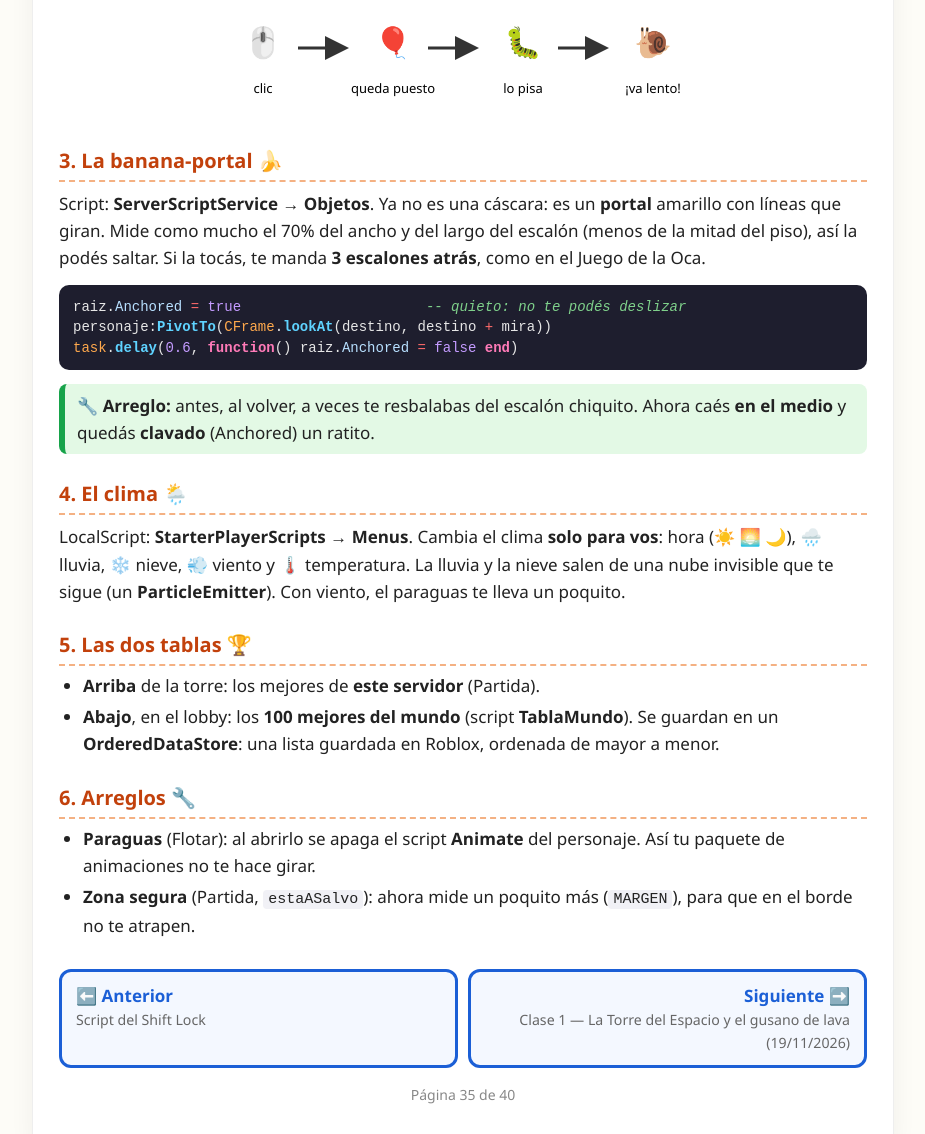
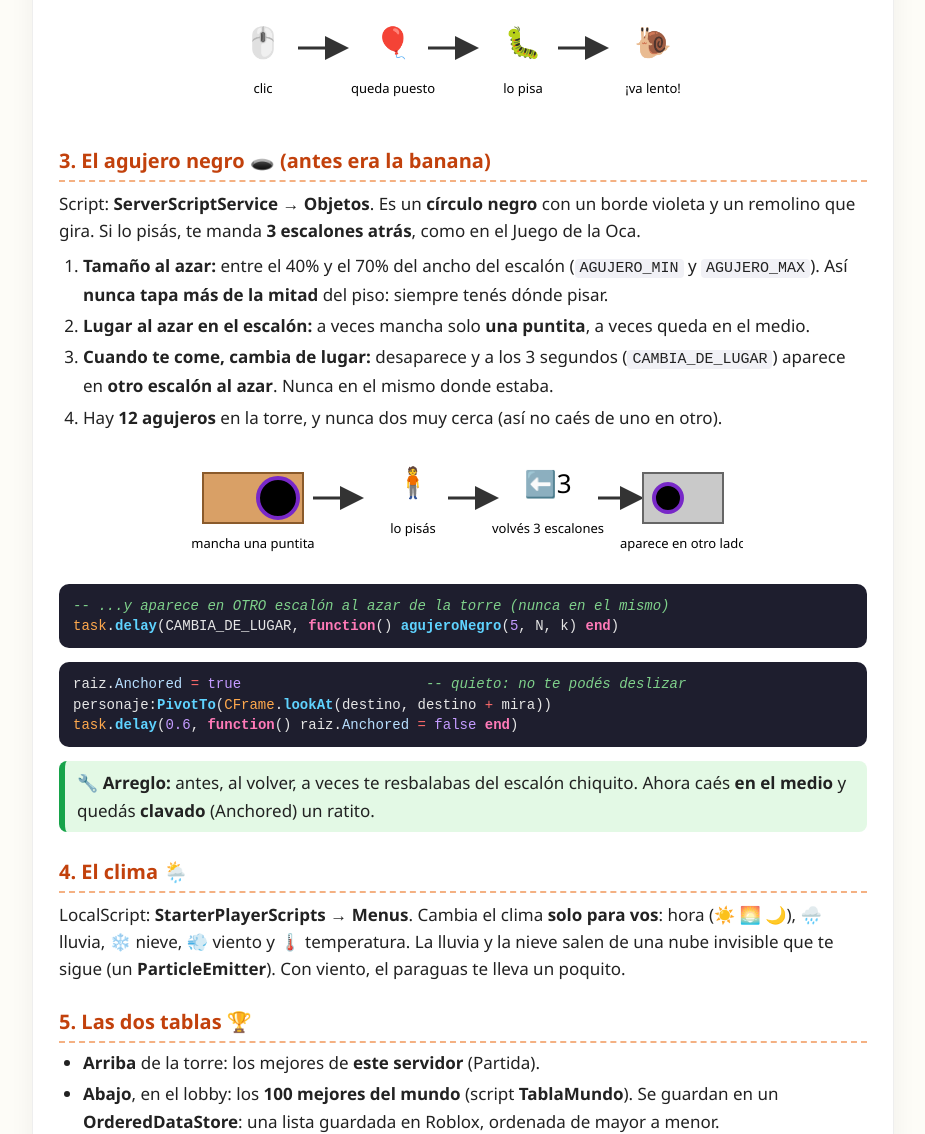
Before and after one commit to lefasom/estudios-de-roblox, a plain HTML site: page libro/codigo/mejoras.html in a window 1280 px wide. Shown: the part 1042-2176 px from the top of the page, without its empty margins (177-1102 px from the left). Drawn offline with Linux system fonts and the light colour scheme.

Commit message:
Agujero negro: la banana-portal ahora es un agujero negro que cambia de lugar
Juego (ServerScriptService.Objetos, guardado en Roblox, versión 25):
- La banana-portal se reemplazó por un "AgujeroNegro": círculo negro con
  borde violeta Neon, remolino de líneas violetas que gira, luz violeta y
  humito oscuro. Cartel "🕳️ AGUJERO NEGRO ⬅️ 3".
- Tamaño al azar entre 40% y 70% del ancho del escalón (AGUJERO_MIN /
  AGUJERO_MAX): nunca tapa más de la mitad del piso.
- Lugar al azar dentro del escalón: a veces mancha solo una puntita,
  a veces queda en el medio (siempre adentro del escalón).
- Cuando te come: te manda 3 escalones atrás (como antes), el agujero se
  borra y a los 3 s (CAMBIA_DE_LUGAR) aparece en otro escalón al azar de
  la torre, nunca en el mismo. Siguen siendo 12 y nunca dos muy cerca.
- viajar() ahora devuelve true/false: si estás en el tiempo de espera,
  el agujero no se gasta.
- Probado en Play: 12 agujeros planos; al pisar uno desaparece y aparece
  otro en otro lugar; sin errores.

Libro:
- codigo/mejoras.html: sección 3 nueva "El agujero negro" con dibujo SVG.
- clases/clase-4.html: título, lista, link y desafío nuevo (AGUJERO_MAX).
- codigo/funciones-en-mi-juego.html: hacerAgujero y agujeroNegro en la tabla.
- construir/juguetes.html, construir/lobby.html, index.html, nav.js: nombre nuevo.
- CLAUDE.md y recomendaciones-objetivo.md actualizados.

Co-Authored-By: Claude Opus 5.5 <noreply@anthropic.com>

```diff
--- a/libro/codigo/mejoras.html
+++ b/libro/codigo/mejoras.html
@@ -3,12 +3,12 @@
 <head>
 <meta charset="utf-8">
 <meta name="viewport" content="width=device-width, initial-scale=1">
-<title>Niveles, globo, banana-portal, clima y tablas — Mi libro de Roblox</title>
+<title>Niveles, globo, agujero negro, clima y tablas — Mi libro de Roblox</title>
 <link rel="stylesheet" href="../estilo.css">
 </head>
 <body data-pagina="codigo/mejoras.html">
 <div class="hoja">
-  <h2>📊 Niveles, globo, banana-portal, clima y tablas</h2>
+  <h2>📊 Niveles, globo, agujero negro, clima y tablas</h2>
   <div class="necesitas">🧭 <b class="t">Antes de esto tenés que conocer:</b> <a href="funciones-con-datos.html">Funciones 2</a>, <a href="funciones-y-eventos.html">Funciones 3 (eventos)</a> y <a href="../antes/editor-y-output.html">El editor y el Output</a>.</div>
   <a class="enlace juego" href="../construir/lobby.html"><span class="emoji">🎮</span><span><b>¿Dónde se ve en el juego?</b><br>El lobby, la torre y los botones de la izquierda.</span></a>
 
@@ -44,8 +44,32 @@ function Partida.altoSalto(jugador)   return 7.2 + 0.5 * Partida.nivel(jugador,
     </svg>
   </div>
 
-  <h3>3. La banana-portal 🍌</h3>
-  <p>Script: <b>ServerScriptService → Objetos</b>. Ya no es una cáscara: es un <b>portal</b> amarillo con líneas que giran. Mide como mucho el 70% del ancho y del largo del escalón (menos de la mitad del piso), así la podés saltar. Si la tocás, te manda <b>3 escalones atrás</b>, como en el Juego de la Oca.</p>
+  <h3>3. El agujero negro 🕳️ (antes era la banana)</h3>
+  <p>Script: <b>ServerScriptService → Objetos</b>. Es un <b>círculo negro</b> con un borde violeta y un remolino que gira. Si lo pisás, te manda <b>3 escalones atrás</b>, como en el Juego de la Oca.</p>
+  <ol>
+    <li><b>Tamaño al azar:</b> entre el 40% y el 70% del ancho del escalón (<code>AGUJERO_MIN</code> y <code>AGUJERO_MAX</code>). Así <b>nunca tapa más de la mitad</b> del piso: siempre tenés dónde pisar.</li>
+    <li><b>Lugar al azar en el escalón:</b> a veces mancha solo <b>una puntita</b>, a veces queda en el medio.</li>
+    <li><b>Cuando te come, cambia de lugar:</b> desaparece y a los 3 segundos (<code>CAMBIA_DE_LUGAR</code>) aparece en <b>otro escalón al azar</b>. Nunca en el mismo donde estaba.</li>
+    <li>Hay <b>12 agujeros</b> en la torre, y nunca dos muy cerca (así no caés de uno en otro).</li>
+  </ol>
+  <div class="dibujo">
+    <svg width="560" height="120" viewBox="0 0 560 120" font-family="Segoe UI, Arial" font-size="13" text-anchor="middle">
+      <defs><marker id="fan" markerWidth="8" markerHeight="8" refX="6" refY="4" orient="auto"><path d="M0,0 L8,4 L0,8 z" fill="#333"/></marker></defs>
+      <rect x="20" y="30" width="100" height="50" fill="#d9a066" stroke="#8a5a2b" stroke-width="2"/>
+      <circle cx="95" cy="55" r="20" fill="#000" stroke="#7828c8" stroke-width="4"/>
+      <text x="70" y="105">mancha una puntita</text>
+      <path d="M130 55 L175 55" stroke="#333" stroke-width="3" marker-end="url(#fan)"/>
+      <text x="230" y="50" font-size="30">🧍</text><text x="230" y="90">lo pisás</text>
+      <path d="M265 55 L310 55" stroke="#333" stroke-width="3" marker-end="url(#fan)"/>
+      <text x="365" y="50" font-size="26">⬅️3</text><text x="365" y="90">volvés 3 escalones</text>
+      <path d="M415 55 L455 55" stroke="#333" stroke-width="3" marker-end="url(#fan)"/>
+      <rect x="460" y="30" width="80" height="50" fill="#c9c9c9" stroke="#666" stroke-width="2"/>
+      <circle cx="485" cy="55" r="14" fill="#000" stroke="#7828c8" stroke-width="4"/>
+      <text x="500" y="105">aparece en otro lado</text>
+    </svg>
+  </div>
+<pre>-- ...y aparece en OTRO escalón al azar de la torre (nunca en el mismo)
+task.delay(CAMBIA_DE_LUGAR, function() agujeroNegro(5, N, k) end)</pre>
 <pre>raiz.Anchored = true                      -- quieto: no te podés deslizar
 personaje:PivotTo(CFrame.lookAt(destino, destino + mira))
 task.delay(0.6, function() raiz.Anchored = false end)</pre>
--- a/libro/nav.js
+++ b/libro/nav.js
@@ -43,13 +43,13 @@ const PARTES = [
     ["codigo/pantalla.html", "Script Pantalla: tiempo y mensajes"],
     ["codigo/paraguas.html", "Scripts Flotar y Paraguas: el empujón y el paraguas"],
     ["codigo/shift-lock.html", "Script del Shift Lock"],
-    ["codigo/mejoras.html", "Niveles, globo, banana-portal, clima y tablas"],
+    ["codigo/mejoras.html", "Niveles, globo, agujero negro, clima y tablas"],
   ]},
   { emoji: "🏫", titulo: "Mis clases", paginas: [
     ["clases/clase-1.html", "Clase 1 — La Torre del Espacio y el gusano de lava (19/11/2026)"],
     ["clases/clase-2.html", "Clase 2 — Muchos gusanos, juguetes y armadura (19/11/2026)"],
     ["clases/clase-3.html", "Clase 3 — Torre de ladrillos, hoyos que avisan y paraguas (20/11/2026)"],
-    ["clases/clase-4.html", "Clase 4 — Lobby, niveles, clima y banana-portal (25/11/2026)"],
+    ["clases/clase-4.html", "Clase 4 — Lobby, niveles, clima y agujero negro (25/11/2026)"],
     ["clases/lo-que-viene.html", "¿Y ahora? ¡A aprender a programar!"],
   ]},
 ];
```
Also changed, not shown: libro/clases/clase-4.html (+4 -3 lines), libro/codigo/funciones-en-mi-juego.html (+3 -1 lines), libro/construir/lobby.html (+1 -1 lines), libro/index.html (+1 -1 lines), 2 other files.
